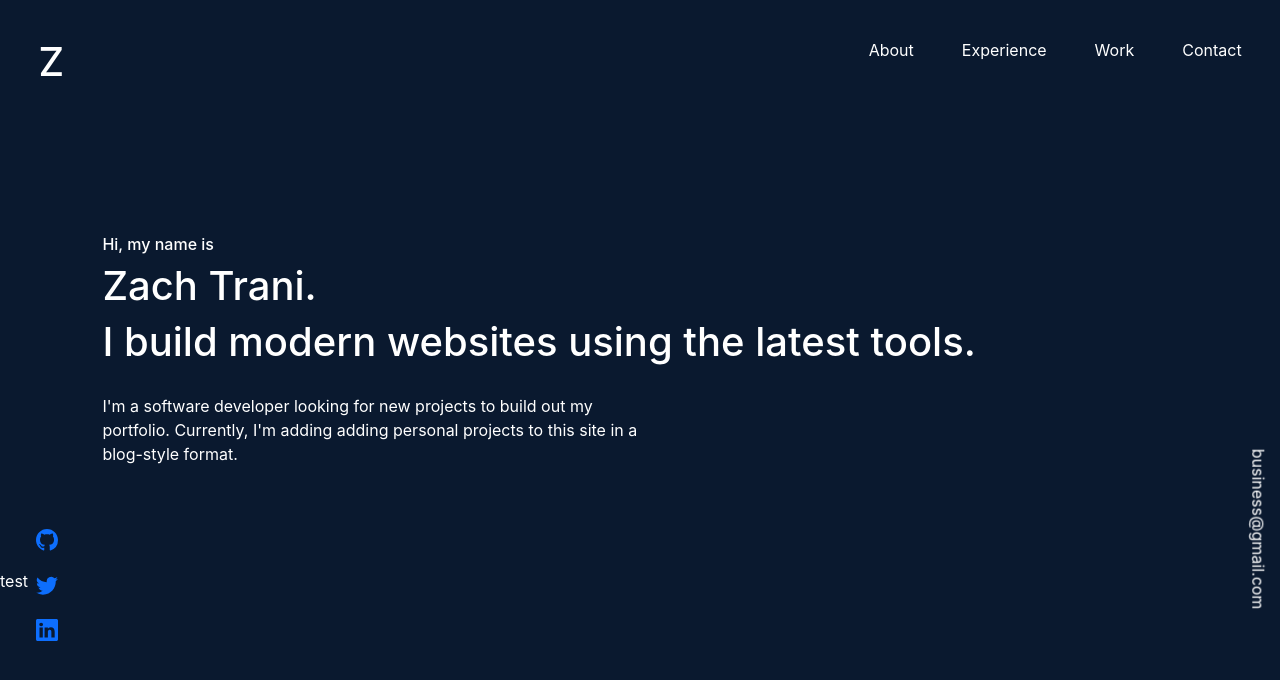
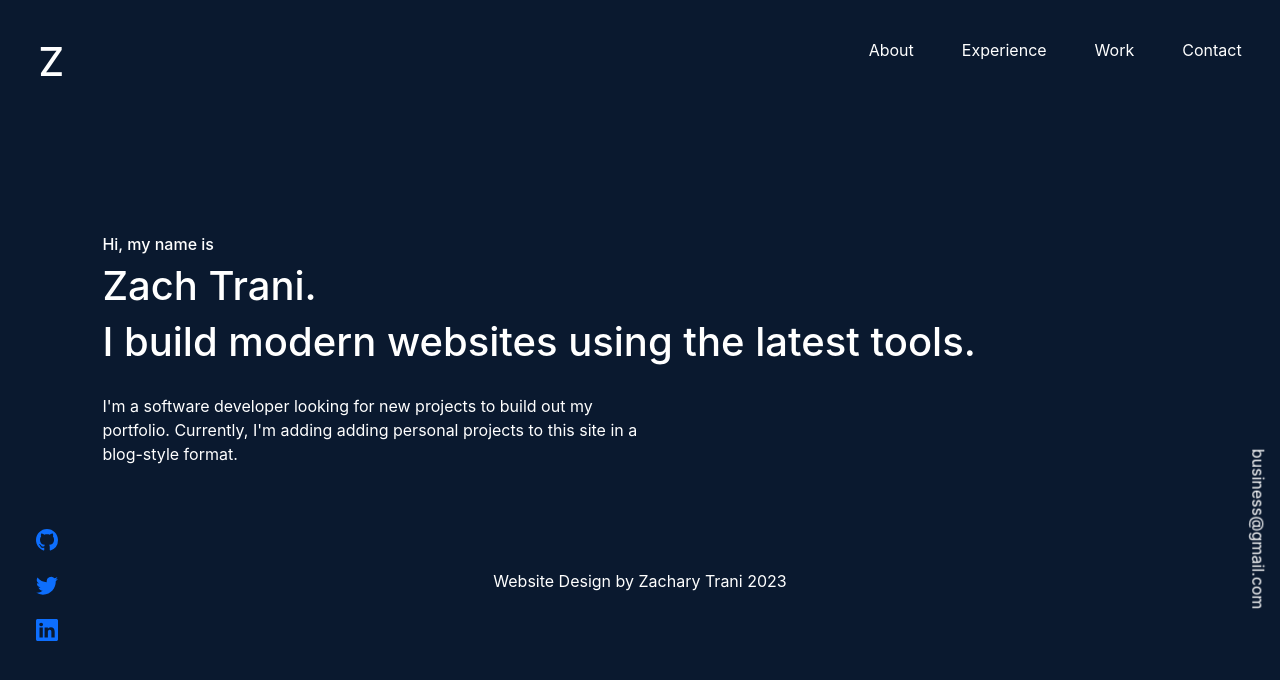
Before and after one commit to Zach-Trani/portfolio, a React (Create React App) app: page / in a window 1280 px wide. Shown: the top 680 px of the page. Built offline with nearby package versions, Linux system fonts and the light colour scheme; the HTML template or start-up script is replaced by a standard one.

Commit message:
feat: Update footer description

```diff
--- a/src/Components/Layout/Footer.tsx
+++ b/src/Components/Layout/Footer.tsx
@@ -1,5 +1,12 @@
+import "./Footer.css";
+
+
 export const Footer = () => {
     return (
-        <div>test</div>
+        <div>
+            <div className="d-flex justify-content-center align-items-end">
+            Website Design by Zachary Trani 2023
+            </div>
+        </div>
     );
 };
```
Also changed, not shown: src/Components/Layout/Footer.css (added).
